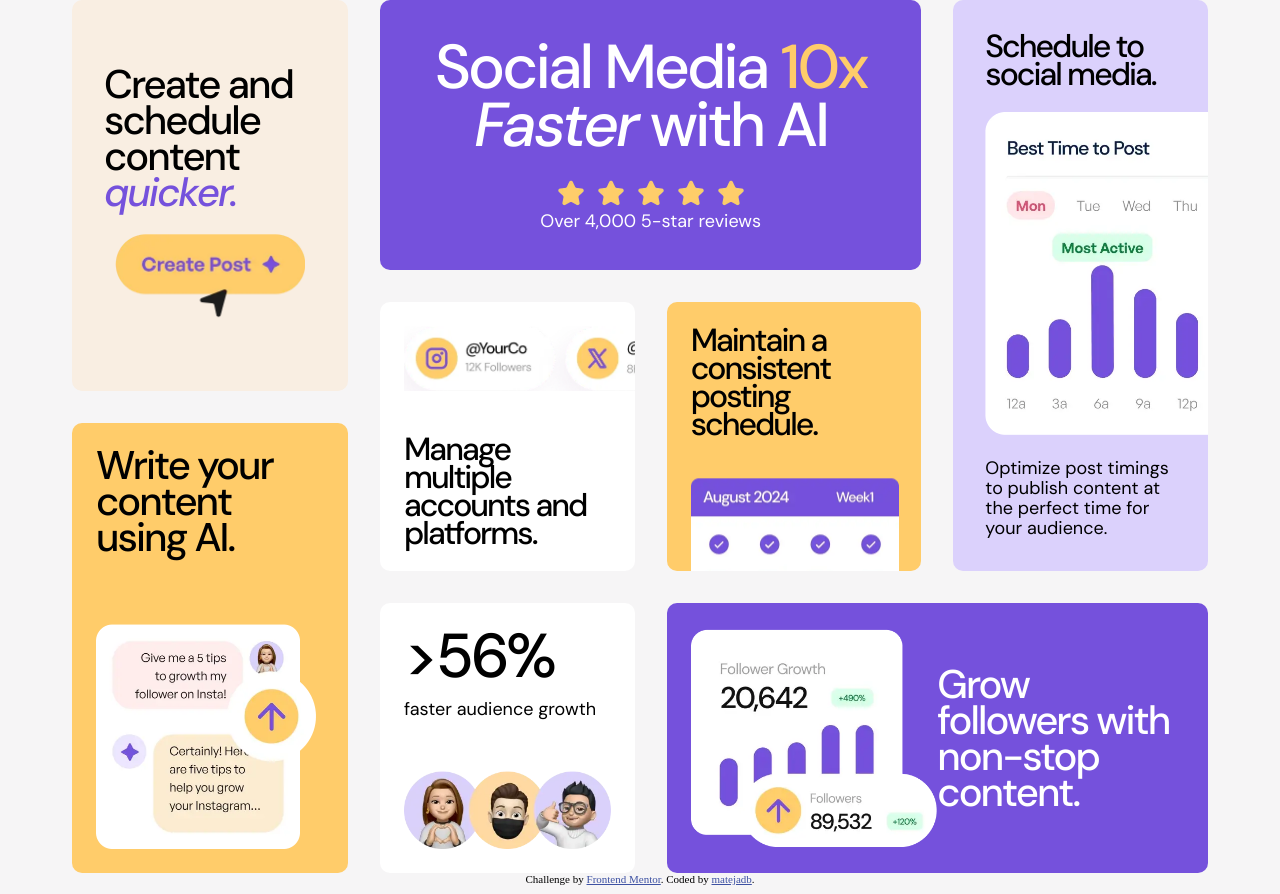
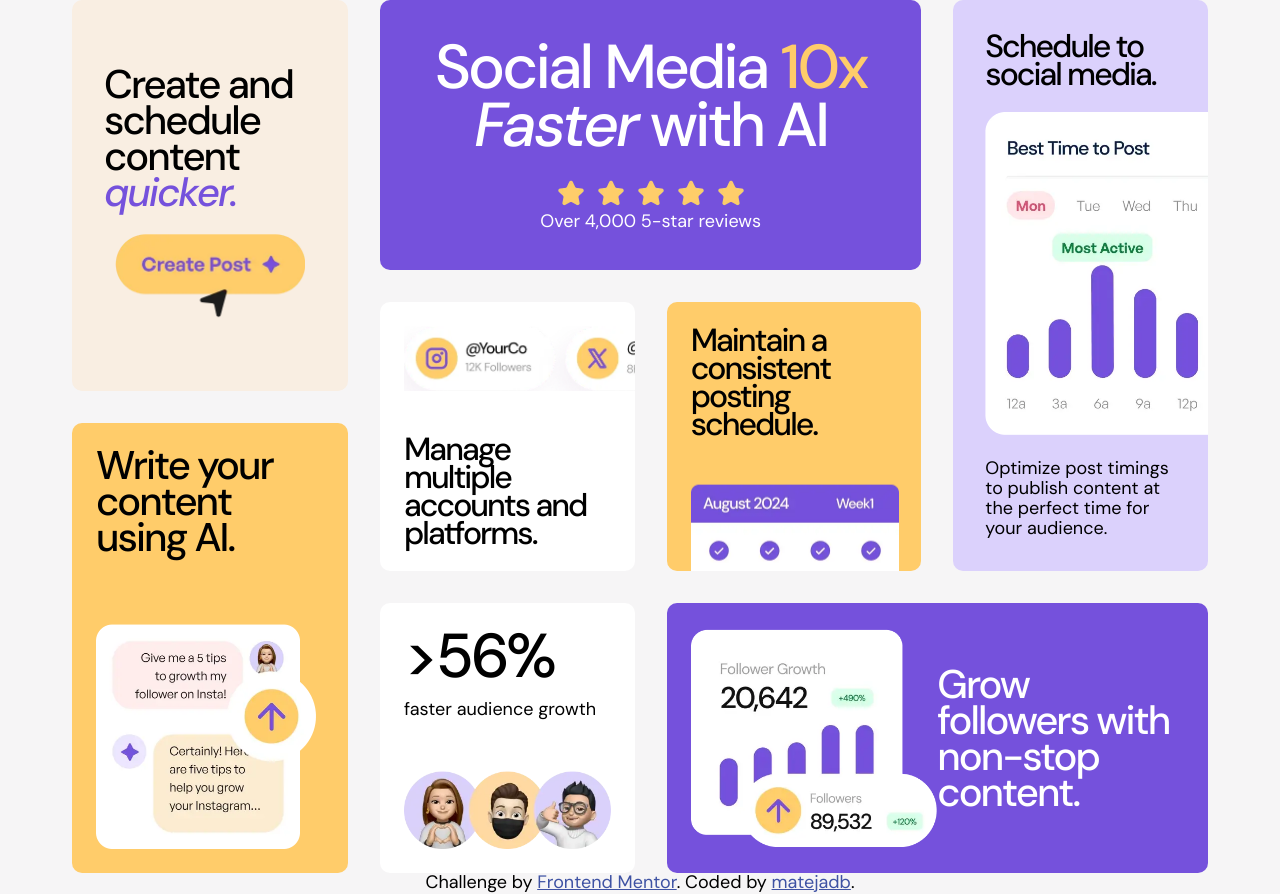
Before and after one commit to matejadb/bento-grid, a plain HTML site: page index.html in a window 1280 px wide. Drawn offline with Linux system fonts and the light colour scheme.

Commit message:
Img changes

```diff
--- a/index.html
+++ b/index.html
@@ -104,7 +104,7 @@
 			</section>
 		</main>
 
-		<div class="attribution">
+		<div class="attribution text--preset-4">
 			Challenge by
 			<a href="https://www.frontendmentor.io?ref=challenge">Frontend Mentor</a>.
 			Coded by <a href="#">matejadb</a>.
--- a/styles/general.css
+++ b/styles/general.css
@@ -112,7 +112,6 @@ body {
 }
 
 .attribution {
-	font-size: 1.1rem;
 	text-align: center;
 }
 .attribution a {
--- a/styles/styles.css
+++ b/styles/styles.css
@@ -121,11 +121,10 @@
 }
 
 .content-maintain img {
-	width: 100%;
 	position: absolute;
-	width: 20.8rem;
-	bottom: -50%;
-	transform: translateY(-45%);
+	max-width: 20.8rem;
+	bottom: 0;
+	transform: translateY(45%);
 }
 
 /* CONTENT AUDIENCE */
```
